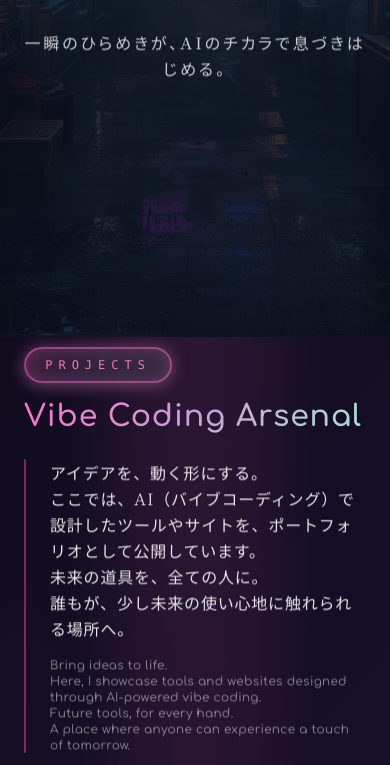
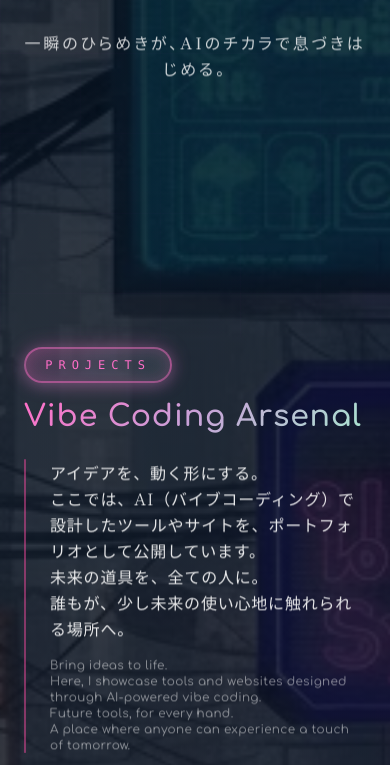
Before and after one commit to mochizukimasao/soi24.com, a website: page index.html in a window 390 px wide. Shown: the part 507-1272 px from the top of the page. Drawn offline with nearby package versions, Linux system fonts and the light colour scheme.

```diff
--- a/index.html
+++ b/index.html
@@ -57,10 +57,12 @@
 
     @media (max-width: 640px) {
       body::before {
-        position: fixed;
-        background-attachment: fixed;
-        background-position: center, center, top center;
-        background-size: auto, auto, auto 100%;
+        position: absolute;
+        inset: 0;
+        background-attachment: scroll;
+        background-position: center center, center center, center top;
+        background-size: auto, auto, cover;
+        transform: none;
       }
     }
 
```
Also changed, not shown: 3 other files.
